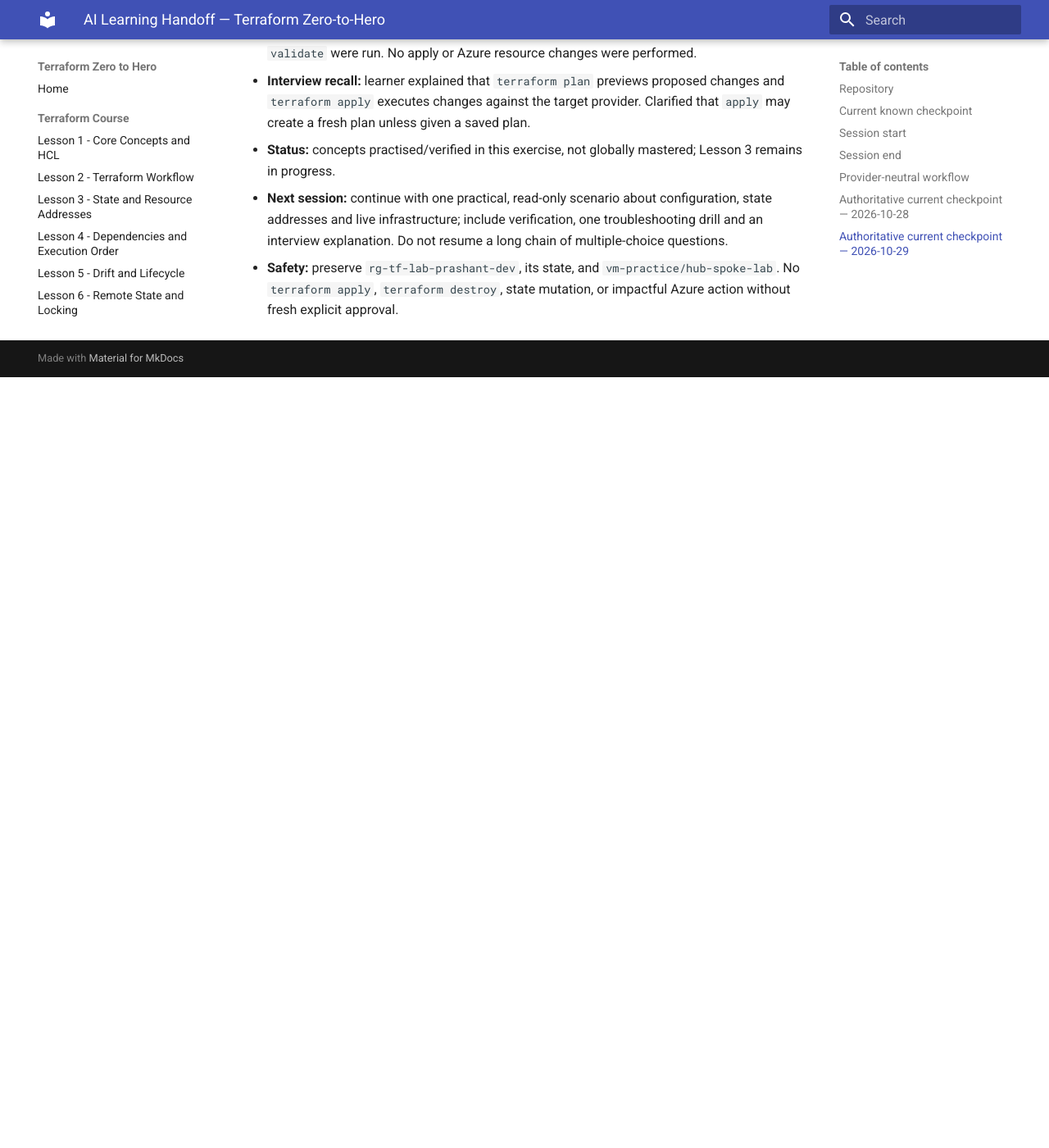
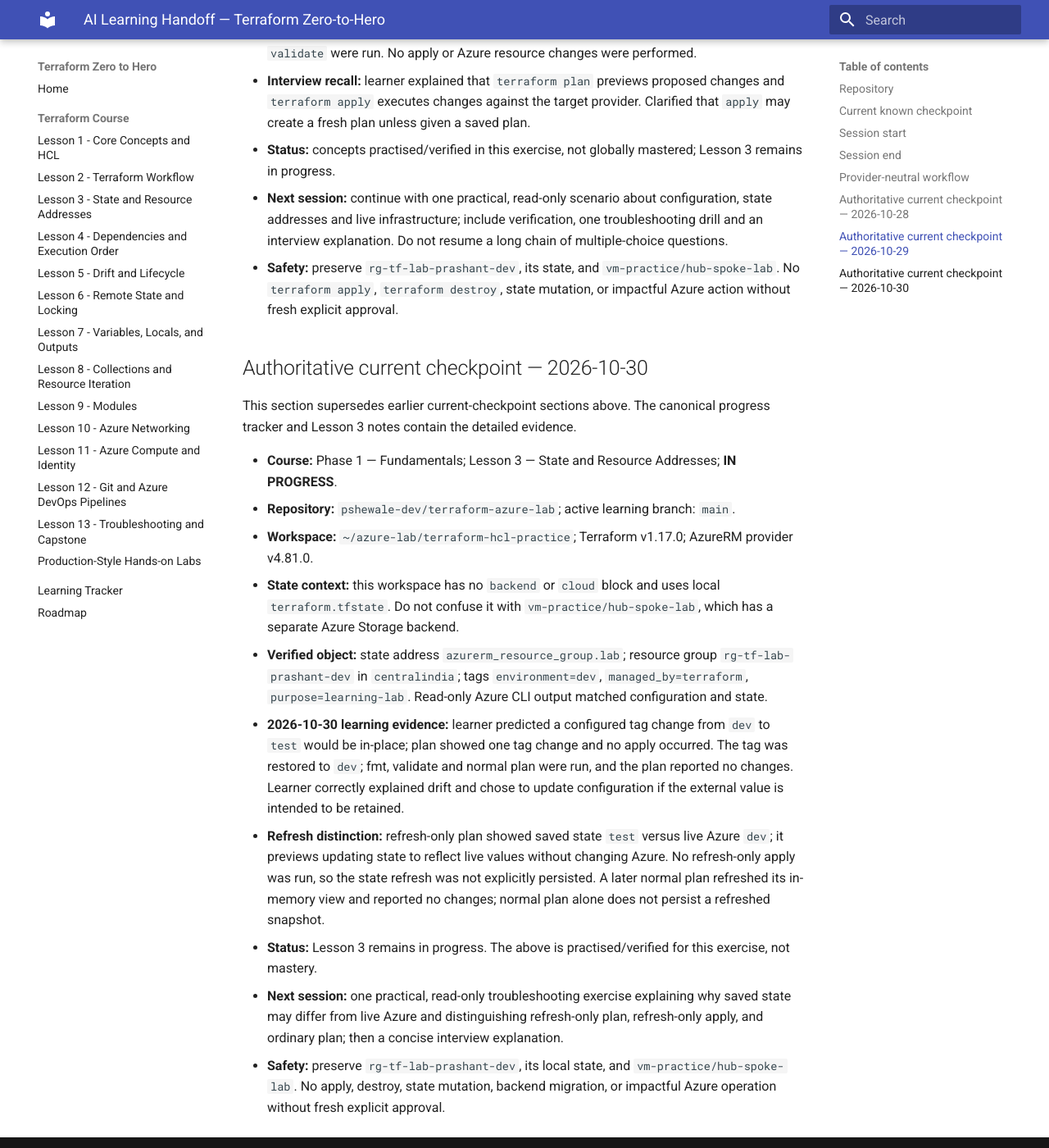
Before and after one commit to pshewale-dev/terraform-azure-lab, an MkDocs documentation site: the page built from docs/AI-LEARNING-HANDOFF.md, in a window 1280 px wide and 1400 px high, scrolled down 3025 px. Shown: the whole window at 82% size. Built offline with MkDocs 1.6.1 and Material for MkDocs 9.7.7, drawn with Linux system fonts in a browser that asks for light colours; before the commit the page ends 3485 px from its top, so only the background shows below that; some of the changed text lies outside the part shown.

Commit message:
docs: refresh October 30 learning handoff

```diff
--- a/docs/AI-LEARNING-HANDOFF.md
+++ b/docs/AI-LEARNING-HANDOFF.md
@@ -4,7 +4,7 @@ Use this file when starting or continuing a learning session with ChatGPT, Gemin
 
 ## Repository
 - Repository: `pshewale-dev/terraform-azure-lab`
-- Learning branch: `feature/dynamic-nsg`
+- Learning branch: `main`
 - Canonical records: `docs/LEARNING-ROADMAP.md`, `docs/LEARNING-PROGRESS.md`, and `docs/lesson-01-fundamentals.md`
 - Read the canonical records before teaching or editing. Do not rely on this summary if the latest progress file says otherwise.
 
@@ -61,3 +61,20 @@ This section supersedes the older current checkpoint above; older notes are reta
 - **Status:** concepts practised/verified in this exercise, not globally mastered; Lesson 3 remains in progress.
 - **Next session:** continue with one practical, read-only scenario about configuration, state addresses and live infrastructure; include verification, one troubleshooting drill and an interview explanation. Do not resume a long chain of multiple-choice questions.
 - **Safety:** preserve `rg-tf-lab-prashant-dev`, its state, and `vm-practice/hub-spoke-lab`. No `terraform apply`, `terraform destroy`, state mutation, or impactful Azure action without fresh explicit approval.
+
+
+
+## Authoritative current checkpoint — 2026-10-30
+
+This section supersedes earlier current-checkpoint sections above. The canonical progress tracker and Lesson 3 notes contain the detailed evidence.
+
+- **Course:** Phase 1 — Fundamentals; Lesson 3 — State and Resource Addresses; **IN PROGRESS**.
+- **Repository:** `pshewale-dev/terraform-azure-lab`; active learning branch: `main`.
+- **Workspace:** `~/azure-lab/terraform-hcl-practice`; Terraform v1.17.0; AzureRM provider v4.81.0.
+- **State context:** this workspace has no `backend` or `cloud` block and uses local `terraform.tfstate`. Do not confuse it with `vm-practice/hub-spoke-lab`, which has a separate Azure Storage backend.
+- **Verified object:** state address `azurerm_resource_group.lab`; resource group `rg-tf-lab-prashant-dev` in `centralindia`; tags `environment=dev`, `managed_by=terraform`, `purpose=learning-lab`. Read-only Azure CLI output matched configuration and state.
+- **2026-10-30 learning evidence:** learner predicted a configured tag change from `dev` to `test` would be in-place; plan showed one tag change and no apply occurred. The tag was restored to `dev`; fmt, validate and normal plan were run, and the plan reported no changes. Learner correctly explained drift and chose to update configuration if the external value is intended to be retained.
+- **Refresh distinction:** refresh-only plan showed saved state `test` versus live Azure `dev`; it previews updating state to reflect live values without changing Azure. No refresh-only apply was run, so the state refresh was not explicitly persisted. A later normal plan refreshed its in-memory view and reported no changes; normal plan alone does not persist a refreshed snapshot.
+- **Status:** Lesson 3 remains in progress. The above is practised/verified for this exercise, not mastery.
+- **Next session:** one practical, read-only troubleshooting exercise explaining why saved state may differ from live Azure and distinguishing refresh-only plan, refresh-only apply, and ordinary plan; then a concise interview explanation.
+- **Safety:** preserve `rg-tf-lab-prashant-dev`, its local state, and `vm-practice/hub-spoke-lab`. No apply, destroy, state mutation, backend migration, or impactful Azure operation without fresh explicit approval.
```
